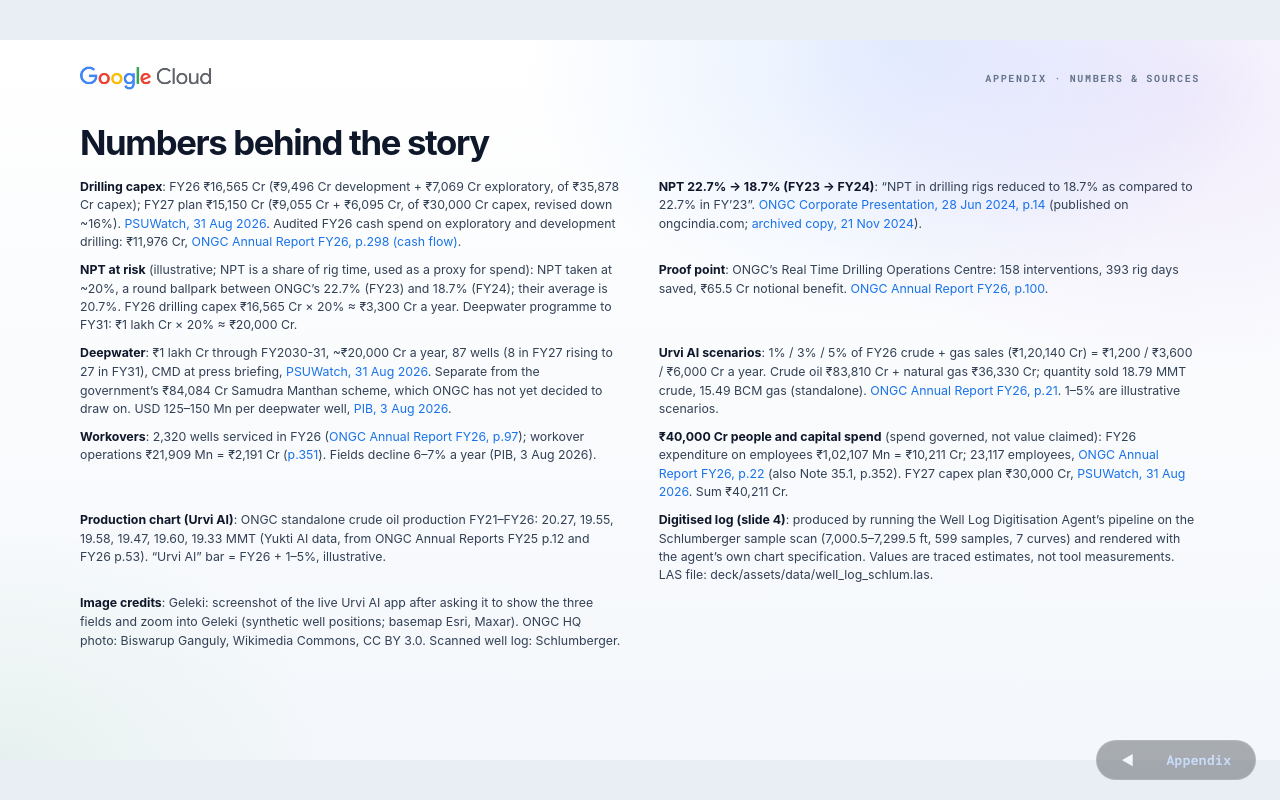
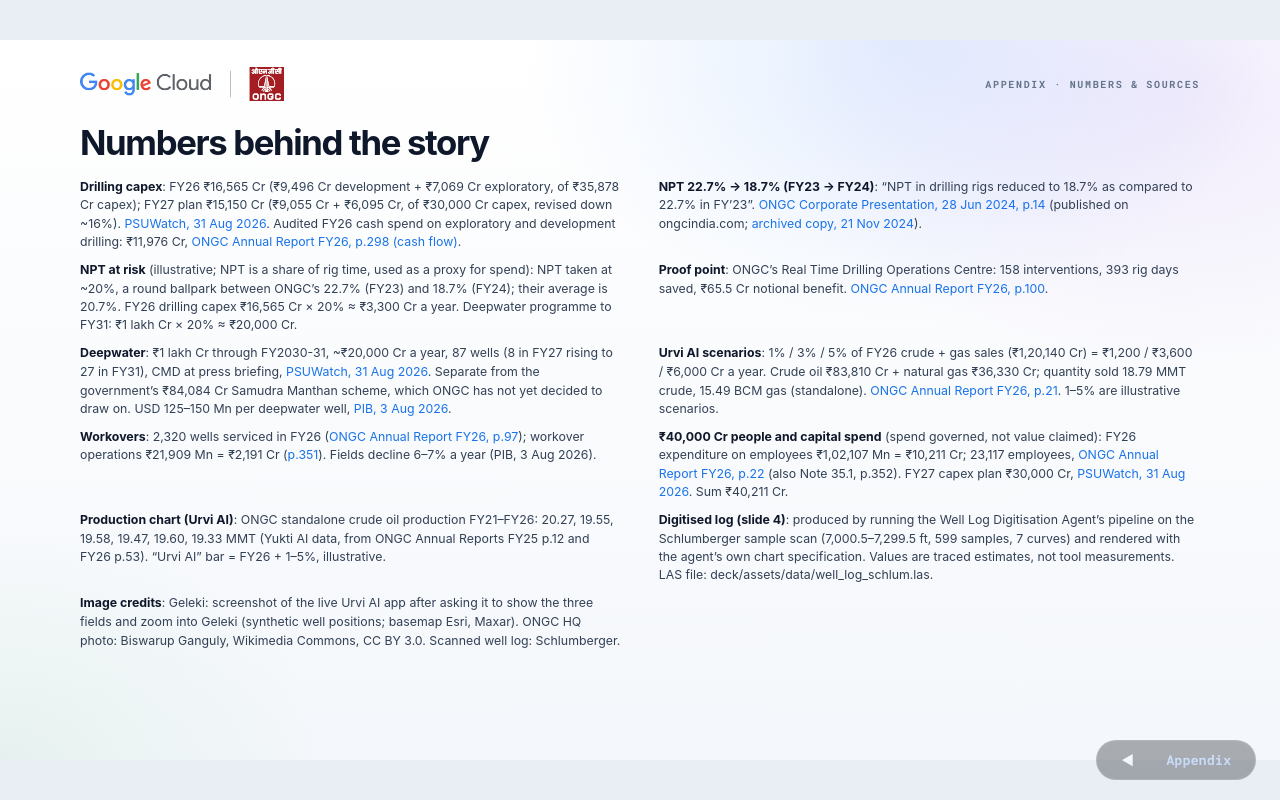
Before and after one commit to amandeepsinghs-cyber/ONGC-CMD-Agentic-Transformation, a plain HTML site: page deck/working_deck/pages/page_08.html in a window 1280 px wide. Drawn offline with Linux system fonts and the light colour scheme; a web font is replaced by a local one.

Commit message:
Google Cloud logo links home on all slides; ONGC co-brand lockup on appendix

```diff
--- a/deck/working_deck/pages/page_08.html
+++ b/deck/working_deck/pages/page_08.html
@@ -7,12 +7,15 @@
   <link rel="stylesheet" href="../../assets/slide.css">
   <script src="../../assets/slide.js"></script>
 <style>.src { margin-top: 24px; font-size: 18.5px; gap: 14px 56px; }</style>
+<style>.top a.home { display: flex; align-items: center; } .top a.home img { display: block; }</style>
 </head>
 <body data-prev="page_07.html">
   <div class="stage">
     <div class="bg"><img src="../../assets/media/wip/image78.png" alt="" style="opacity:0.25"></div>
     <div class="top">
-      <img src="../../assets/media/wip/image25.png" alt="Google Cloud">
+      <a class="home" href="../../index.html" title="Home"><img src="../../assets/media/wip/image25.png" alt="Google Cloud"></a>
+      <span class="div"></span>
+      <img class="ongc" src="../../assets/media/ongc_logo.svg" alt="ONGC">
       <span class="sp"></span><span class="sec">Appendix · numbers &amp; sources</span>
     </div>
     <div class="content">
```
Also changed, not shown: deck/working_deck/pages/page_01.html (+2 -1 lines), deck/working_deck/pages/page_02.html (+2 -1 lines), deck/working_deck/pages/page_03.html (+2 -1 lines), deck/working_deck/pages/page_04.html (+2 -1 lines), deck/working_deck/pages/page_07.html (+2 -1 lines).
